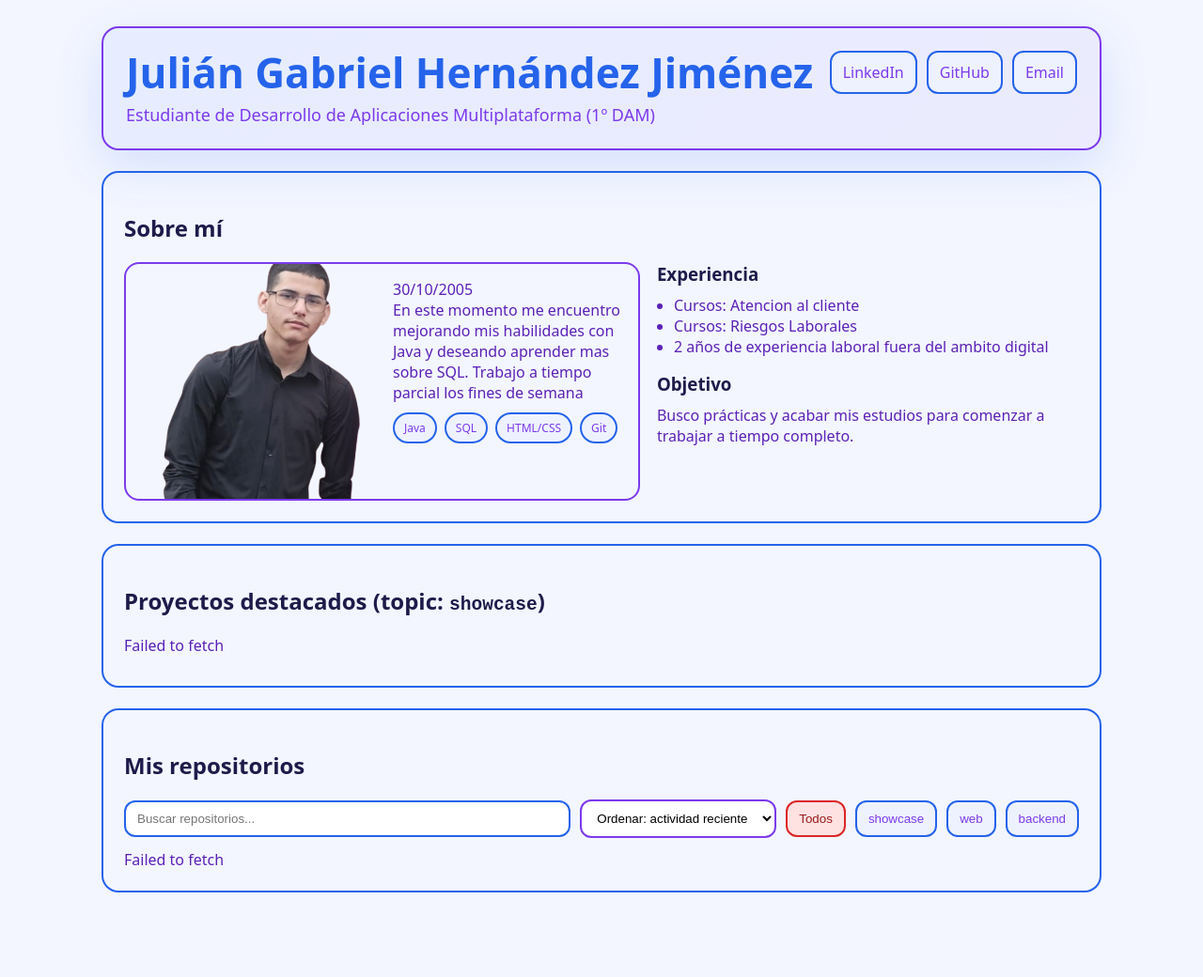
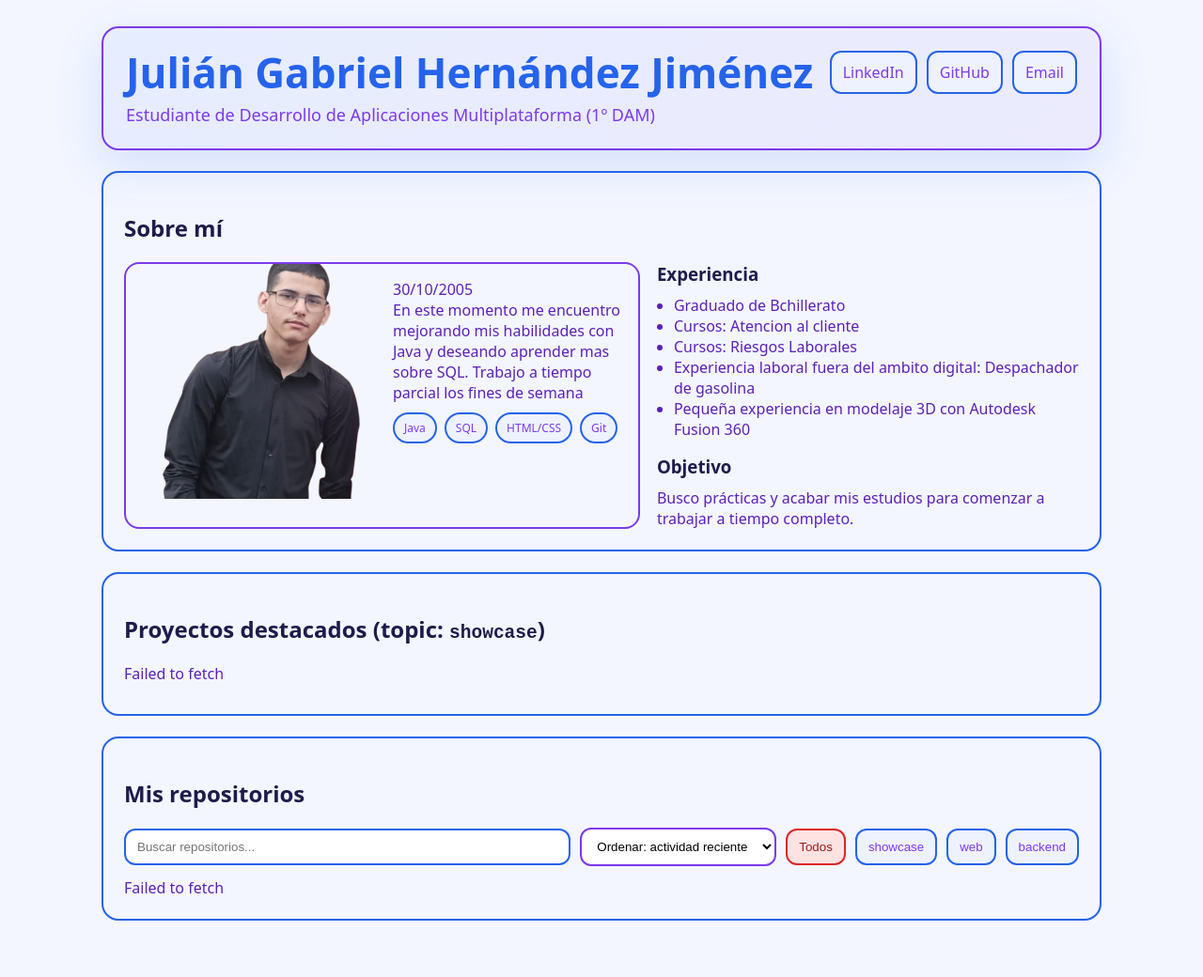
Before and after one commit to JulianGHJimenez/JulianGHJimenez.github.io, a Jekyll site: the page built from index.html, in a window 1280 px wide. Shown: the whole page at 94% size. Built offline with Jekyll 4.4.1, drawn with Linux system fonts in a browser that asks for light colours; before the commit the page ends 1010 px from its top, so only the background shows below that.

Commit message:
CV modificado

```diff
--- a/index.html
+++ b/index.html
@@ -40,9 +40,11 @@ En este momento me encuentro mejorando mis habilidades con Java y deseando apren
       <div>
         <h3 style="margin:0 0 10px">Experiencia</h3>
         <ul class="muted" style="margin:0;padding-left:18px">
+          <li>Graduado de Bchillerato</li>
           <li>Cursos: Atencion al cliente</li>
           <li>Cursos: Riesgos Laborales</li>
-          <li>2 años de experiencia laboral fuera del ambito digital</li>
+          <li>Experiencia laboral fuera del ambito digital: Despachador de gasolina</li>
+          <li>Pequeña experiencia en modelaje 3D con Autodesk Fusion 360</li>
         </ul>
 
         <h3 style="margin:16px 0 10px">Objetivo</h3>
```
